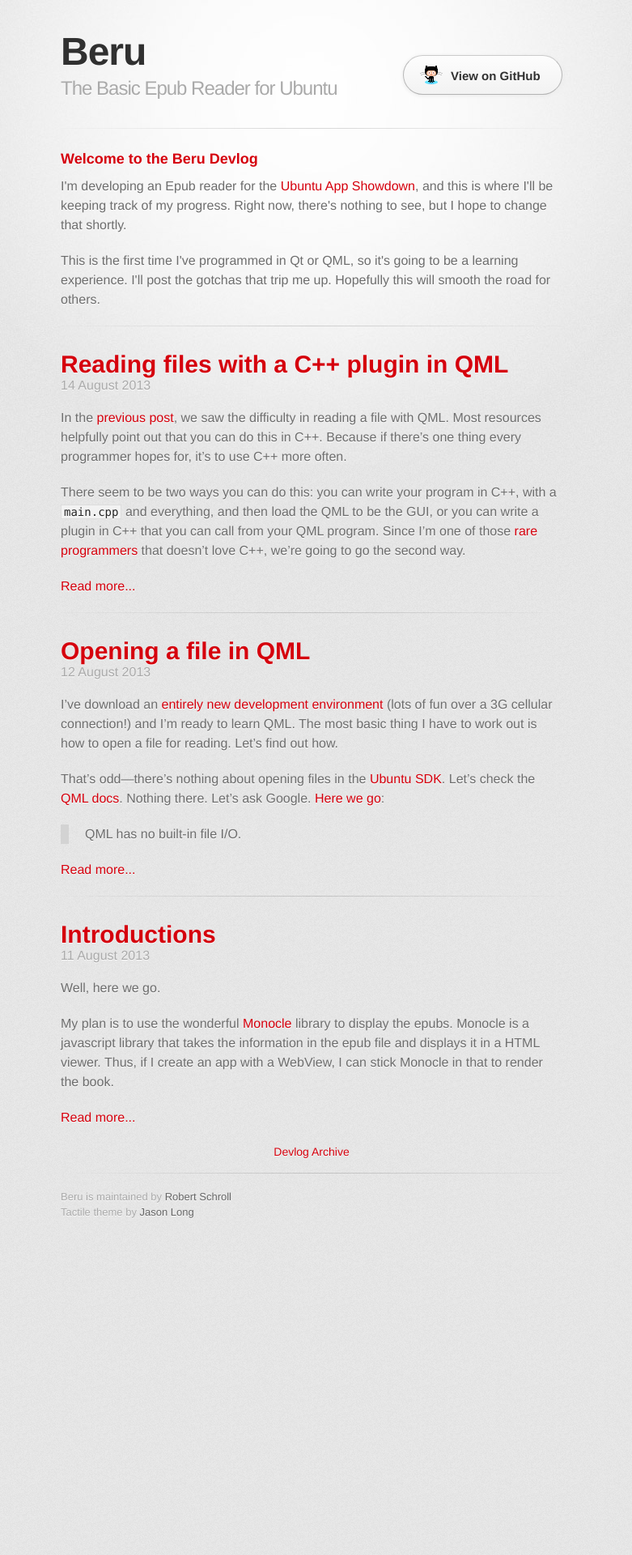
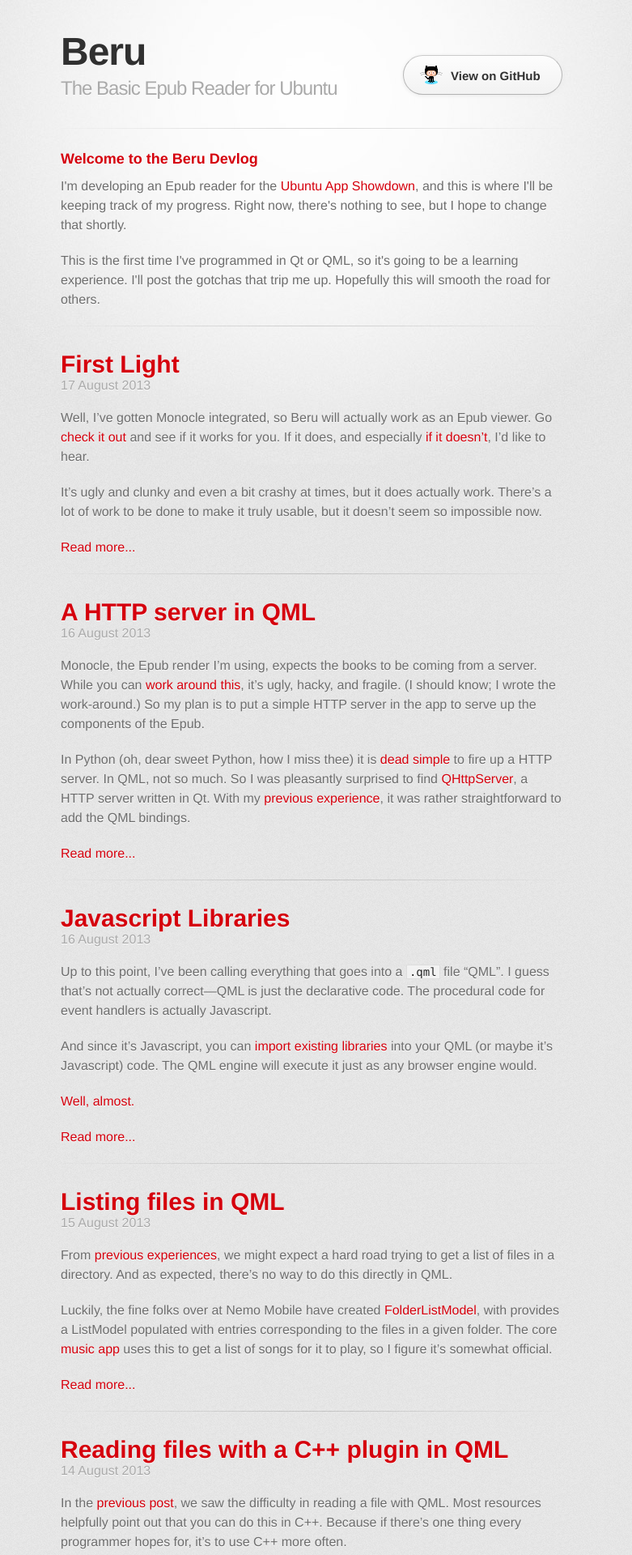
Before and after one commit to rschroll/beru, a Jekyll site: the page built from index.html, in a window 1280 px wide. Shown: the top 1920 px of the page at 81% size, without its empty margins (255-1036 px from the left). Built offline with Jekyll 4.4.1, drawn with Linux system fonts in a browser that asks for light colours; some web fonts are replaced; before the commit the page ends 1537 px from its top, so only the background shows below that.

Commit message:
A bunch of posts
It's not enough to write them; I have to commit and push them too!

```diff
--- /dev/null
+++ b/_posts/2013-08-15-listing-files-in-qml.md
@@ -0,0 +1,43 @@
+---
+layout: post
+title: Listing files in QML
+---
+From [previous]({{ site.baseurl }}{% post_url 2013-08-12-opening-a-file-in-qml %}) [experiences]({{ site.baseurl }}{% post_url 2013-08-14-reading-files-with-a-c++-plugin-in-qml %}), we might expect a hard road trying to get a list of files in a directory.  And as expected, there's no way to do this directly in QML.
+
+Luckily, the fine folks over at Nemo Mobile have created [FolderListModel](https://github.com/nemomobile/nemo-qml-plugin-folderlistmodel), with provides a ListModel populated with entries corresponding to the files in a given folder.  The core [music app](https://launchpad.net/music-app) uses this to get a list of songs for it to play, so I figure it's somewhat official.
+
+
+The plugin is not in the Ubuntu SDK, for some reason, so you have to install it separately.  Fortunately, it's in the archives, so you can get it as quickly as you can say `apt-get install qtdeclarative5-nemo-qml-plugin-folderlistmodel`.  Perhaps faster, depending on your internet connection.
+
+Once it's installed, you can use it like so:
+
+{% highlight qml %}
+import Ubuntu.Components.ListItems 0.1
+import org.nemomobile.folderlistmodel 1.0
+
+ListView {
+
+    FolderListModel {
+        id: folderScannerModel
+        isRecursive: true
+        showDirectories: true
+        filterDirectories: false
+        path: homePath() + "/Books"
+        nameFilters: ["*.epub"] // file types supported.
+    }
+
+    model: folderScannerModel
+
+    delegate: Subtitled {
+        text: model.fileName
+        subText: model.filePath
+        onClicked: // Do something
+    }
+}
+{% endhighlight %}
+
+The whole system of ListViews/Models/delegates is new to me, so I'm not entirely sure I grok it.  As I understand it, the ListView is the thing that appears on the screen, the ListModel is the data that you want listed, and the delegate tells the view how to format the data from the model.  In this case, the delegate is `Subtitled`, one of the [ListItems](http://developer.ubuntu.com/api/devel/ubuntu-13.10/qml/ui-toolkit/overview-ubuntu-sdk.html#list-items) provided by the Ubuntu SDK, and we're telling it to put the file name as the main text and the path to the file as the subtitle.
+
+The options set in the `FolderListModel` are ones copied from the music app.  I haven't explored them in any detail, and you can probably guess as well as I what they do.  I haven't found any documentation for this, so I guess we'll have to read the source to find out more.
+
+In the `onClicked` handler in the delegate, you can react to the user choosing that file.  Remember that all you have is the file name and path; you don't have the some file object to manipulate.  If you want to ready this file, you still have to jump through [these]({{ site.baseurl }}{% post_url 2013-08-12-opening-a-file-in-qml %}) [hoops]({{ site.baseurl }}{% post_url 2013-08-14-reading-files-with-a-c++-plugin-in-qml %}).
--- /dev/null
+++ b/_posts/2013-08-16-a-http-server-in-qml.md
@@ -0,0 +1,41 @@
+---
+layout: post
+title: A HTTP server in QML
+date: 2013-08-16 23:00:00
+---
+Monocle, the Epub render I'm using, expects the books to be coming from a server.  While you can [work around this](http://rschroll.github.io/efm/), it's ugly, hacky, and fragile.  (I should know; I wrote the work-around.)  So my plan is to put a simple HTTP server in the app to serve up the components of the Epub.
+
+In Python (oh, dear sweet Python, how I miss thee) it is [dead simple](https://qt-project.org/doc/qt-5.0/qtqml/qtqml-javascript-imports.html) to fire up a HTTP server.  In QML, not so much.  So I was pleasantly surprised to find [QHttpServer](https://qt-project.org/doc/qt-5.0/qtqml/qtqml-javascript-imports.html), a HTTP server written in Qt.  With my [previous experience]({{ site.baseurl }}{% post_url 2013-08-14-reading-files-with-a-c++-plugin-in-qml %}), it was rather straightforward to add the QML bindings.
+
+
+Thus, if you check out [my branch](https://qt-project.org/doc/qt-5.0/qtqml/qtqml-javascript-imports.html), you can write a HTTP server in QML:
+
+{% highlight qml %}
+import QtQuick 2.0
+import HttpServer 1.0
+
+Item {
+    width: 300; height: 200
+
+    HttpServer {
+        id: server
+        Component.onCompleted: listen("127.0.0.1", 5000)
+
+        onNewRequest: { // request, response
+            response.writeHead(200)
+            response.write("<h1>Hello, world!</h1>")
+            response.end()
+        }
+    }
+
+    Text {
+        anchors.centerIn: parent
+        text: "Serving at <a href='http://localhost:5000'>localhost:5000</a>"
+        onLinkActivated: Qt.openUrlExternally(link)
+    }
+}
+{% endhighlight %}
+
+One of the interesting things about QHttpServer is that it's completely event-driven.  Unlike Python's BaseHttpServer, you don't need to put it in its own thread.  Instead, it just pops to life in the main thread whenever a request comes in.  That's pretty cool.
+
+Don't worry, Python, I still love you plenty.
--- /dev/null
+++ b/_posts/2013-08-16-javascript-libraries.md
@@ -0,0 +1,16 @@
+---
+layout: post
+title: Javascript Libraries
+---
+Up to this point, I've been calling everything that goes into a `.qml` file "QML".  I guess that's not actually correct&mdash;QML is just the declarative code.  The procedural code for event handlers is actually Javascript.
+
+And since it's Javascript, you can [import existing libraries](https://qt-project.org/doc/qt-5.0/qtqml/qtqml-javascript-imports.html) into your QML (or maybe it's Javascript) code.  The QML engine will execute it just as any browser engine would.
+
+[Well, almost.](http://qt-project.org/doc/qt-5.0/qtqml/qtqml-javascript-hostenvironment.html#javascript-environment-restrictions)
+
+
+For some reason, the QML engine puts restrictions on modifications to the global object.  For those of us who aren't Javascript wizards, this doesn't seem like a big deal.  But people who write Javascript libraries often use the global object to work around Javascript's lack of (built-in) namespaces.  These tricks will keep libraries from working with QML.  Since QML actually does [sensible namespacing of Javascript](https://qt-project.org/doc/qt-5.0/qtqml/qtqml-javascript-imports.html), there's no need for these things, so you can just take them out.
+
+How much of a hassle that is will depend on the details of your library.  In my case, I'm integrating the [JSZip library](http://stuk.github.io/jszip/), and the modifications were [pretty minimal](https://github.com/rschroll/beru/commit/00af6321cce62b8f84291fbf3b8e5bcafdb09ead).  Instead of attaching objects to the root object to pass them from one script file to another, I just used `Qt.include()` to include one script file in the other.
+
+May all your integrations go so smoothly.
--- /dev/null
+++ b/_posts/2013-08-17-first-light.md
@@ -0,0 +1,12 @@
+---
+layout: post
+title: First Light
+---
+Well, I've gotten Monocle integrated, so Beru will actually work as an Epub viewer.  Go [check it out](https://github.com/rschroll/beru) and see if it works for you.  If it does, and especially [if it doesn't](https://github.com/rschroll/beru/issues), I'd like to hear.
+
+It's ugly and clunky and even a bit crashy at times, but it does actually work.  There's a lot of work to be done to make it truly usable, but it doesn't seem so impossible now.
+
+
+<img class="center" src="{{ site.baseurl }}/assets/screenshot-08-17.png" alt="Screenshot" width="420" height="646" />
+
+One surprise in the implementation is that it would be very hard to do the parsing of the Epub file in QML.  The control files within the Epub are all XML files, and most Javascript engines come with DOM parsing and traversal libraries.  But the QML engine only supports [a portion](http://qt-project.org/forums/viewthread/9047) of the standard DOM methods, and then only in objects returned by XMLHttpRequest.  So instead, I moved the Epub parsing into the WebView.  This lets me use all the DOM methods I'm used to, with the caveat that it's going to be more difficult to get information about the Epub, like the title and author for the book list, back out to the QML level.  We're already using the document title as a side band to pass information this direction; I anticipate a lot more of this.
--- a/stylesheets/stylesheet.css
+++ b/stylesheets/stylesheet.css
@@ -332,6 +332,11 @@
   color: #303030;
 }
 
+img.center {
+  display: block;
+  margin: auto auto 20px auto;
+}
+
 #archive li {
   list-style: none;
   padding-left: 0;
```
Also changed, not shown: _posts/2013-08-14-reading-files-with-a-c++-plugin-in-qml.md (+1 -1 lines), assets/screenshot-08-17.png (added), 1 other file.
